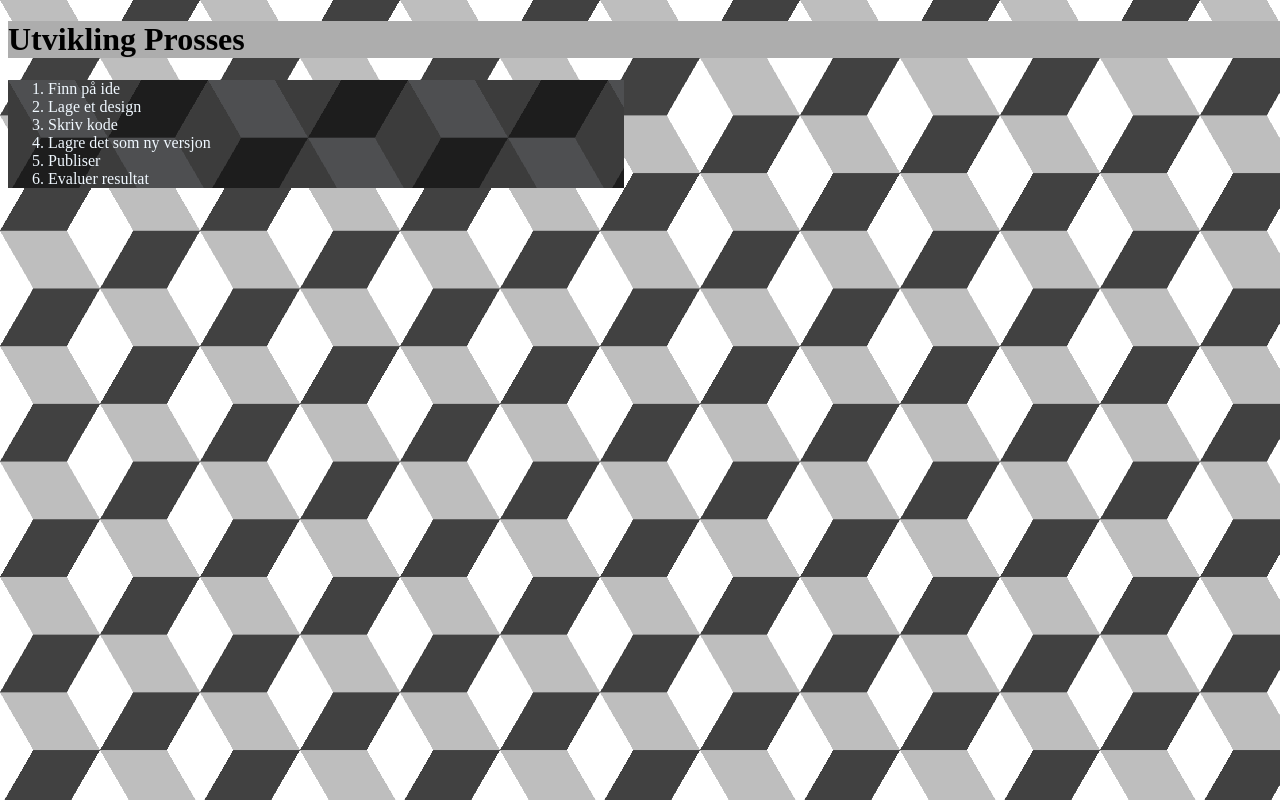
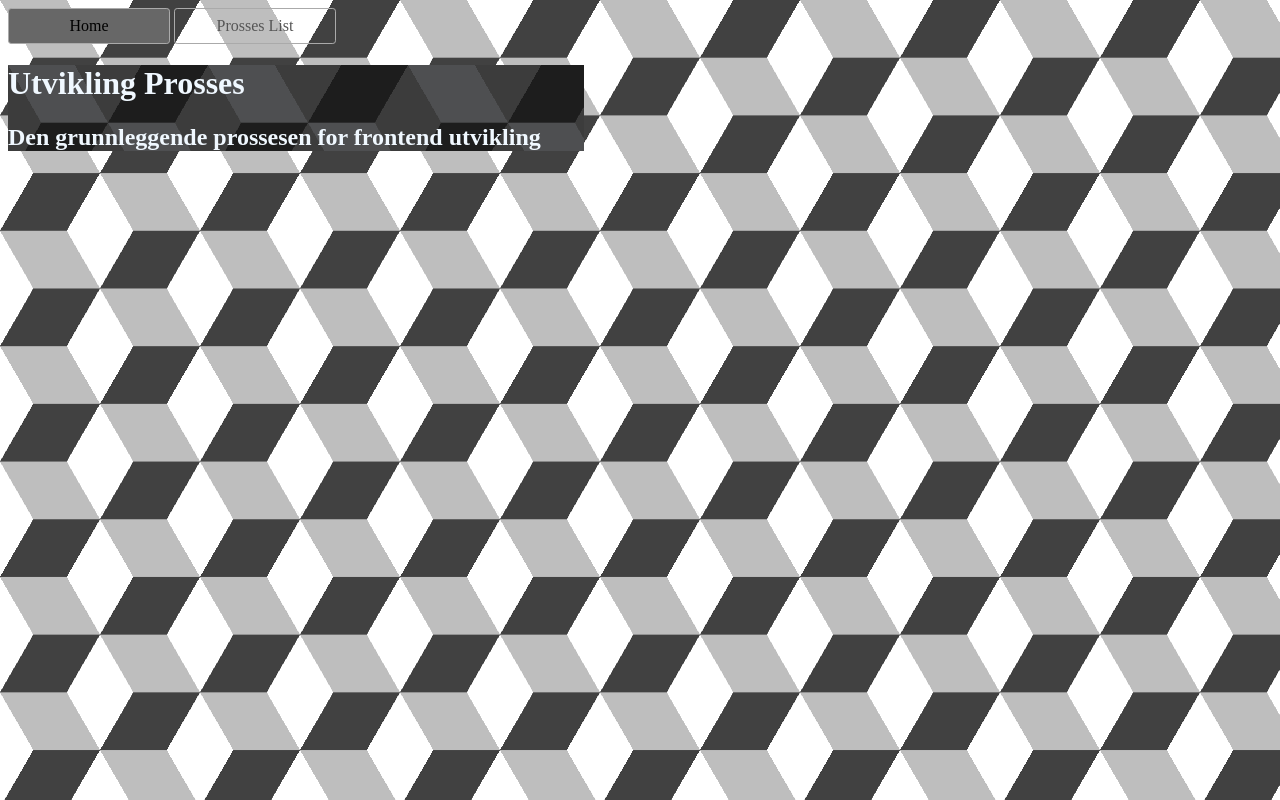
Before and after one commit to CC3636-IV/Basic-intro-day-2, a website: page index.html in a window 1280 px wide. Drawn offline with Linux system fonts and the light colour scheme.

Commit message:
Spilt into to 2 pages

```diff
--- a/index.html
+++ b/index.html
@@ -1,7 +1,7 @@
 <!DOCTYPE html>
 <html lang="en">
   <head>
-    <title>Home</title>
+    <title>Utviklings prosses</title>
     <meta charset="UTF-8" />
     <meta name="viewport" content="width=device-width" />
     <!--
@@ -13,19 +13,17 @@
 
   <body>
 
+    <nav>
+      <a href="/" aria-current="page">Home</a>
+      <a href="/page2.html">Prosses List</a>
+    </nav>
+
     <header>
      <h1>Utvikling Prosses</h1>
+      <h2>Den grunnleggende prossesen for frontend utvikling</h2>
     </header>
+
     <main>
-
-     <ol>
-      <li>Finn på ide</li>
-      <li>Lage et design</li>
-      <li>Skriv kode</li>
-      <li>Lagre det som ny versjon</li>
-      <li>Publiser</li>
-      <li>Evaluer resultat</li>
-     </ol>
 
     </main>
 
--- a/styles.css
+++ b/styles.css
@@ -48,6 +48,47 @@ ol {
 }
 
 header {
-  background-color: rgb(173, 173, 173);
+  width: 45%;
+  height: 100%;
+  --s: 200px; /* control the size */
+  --c1: #1d1d1d;
+  --c2: #4e4f51;
+  --c3: #3c3c3c;
 
+  background: repeating-conic-gradient(
+        from 30deg,
+        #0000 0 120deg,
+        var(--c3) 0 180deg
+      )
+      calc(0.5 * var(--s)) calc(0.5 * var(--s) * 0.577),
+    repeating-conic-gradient(
+      from 30deg,
+      var(--c1) 0 60deg,
+      var(--c2) 0 120deg,
+      var(--c3) 0 180deg
+    );
+  background-size: var(--s) calc(var(--s) * 0.577);
+  color: aliceblue;
 }
+
+h1 {
+  font-weight: bold;
+}
+
+
+
+nav a {
+  display: inline-block;
+  min-width: 9rem;
+  padding: 0.5rem;
+  border-radius: 0.2rem;
+  border: solid 1px #aaa;
+  text-align: center;
+  text-decoration: none;
+  color: #555;
+}
+
+nav a[aria-current='page'] {
+  color: #000;
+  background-color: #676767;
+}
```
Also changed, not shown: page2.html (+11 -3 lines).
